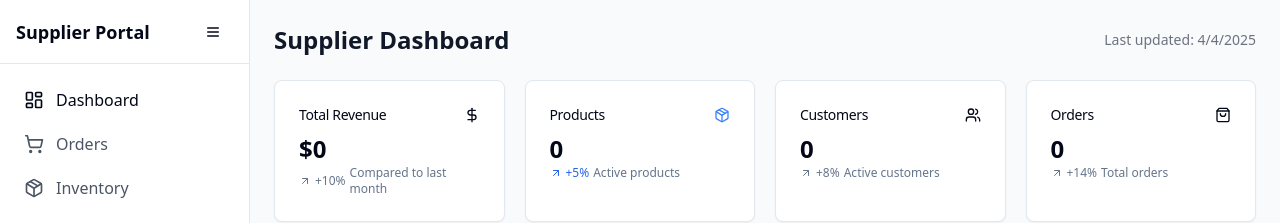
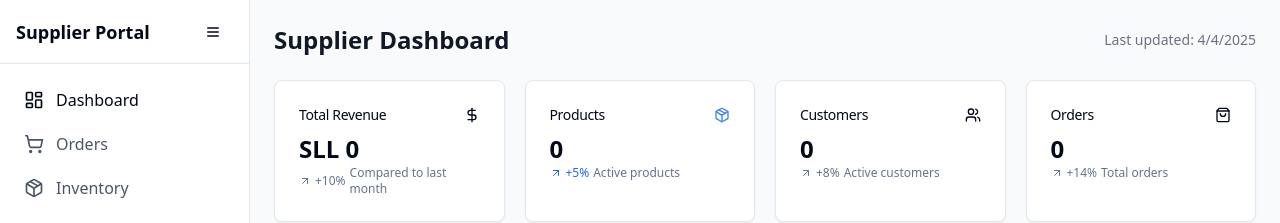
Before and after one commit to ConnectSl77/quick-ledger-pro, a React (Vite) app: page /dashboard/supplier in a window 1280 px wide. Shown: the top 223 px of the page. Built offline with nearby package versions, Linux system fonts and the light colour scheme; no server answers; the database is empty.

Commit message:
change the $ currency to SLL in the Supplier dashboard

```diff
--- a/src/components/dashboard/supplier/SupplierDashboard.tsx
+++ b/src/components/dashboard/supplier/SupplierDashboard.tsx
@@ -64,7 +64,7 @@ const SupplierDashboard = () => {
   const statsCards = [
     {
       title: 'Total Revenue',
-      value: `$${stats.totalRevenue.toLocaleString()}`,
+      value: `SLL ${stats.totalRevenue.toLocaleString()}`,
       change: '+10%',
       icon: DollarSign,
       description: 'Compared to last month',
@@ -234,7 +234,7 @@ const SupplierDashboard = () => {
                       className="border-b hover:bg-muted/30 transition-colors"
                     >
                       <td className="p-4">{order.customer_name}</td>
-                      <td className="p-4 font-medium">${order.amount.toLocaleString()}</td>
+                      <td className="p-4 font-medium">SLL {order.amount.toLocaleString()}</td>
                       <td className="p-4 text-muted-foreground">
                         {new Date(order.created_at).toLocaleDateString()}
                       </td>
```
